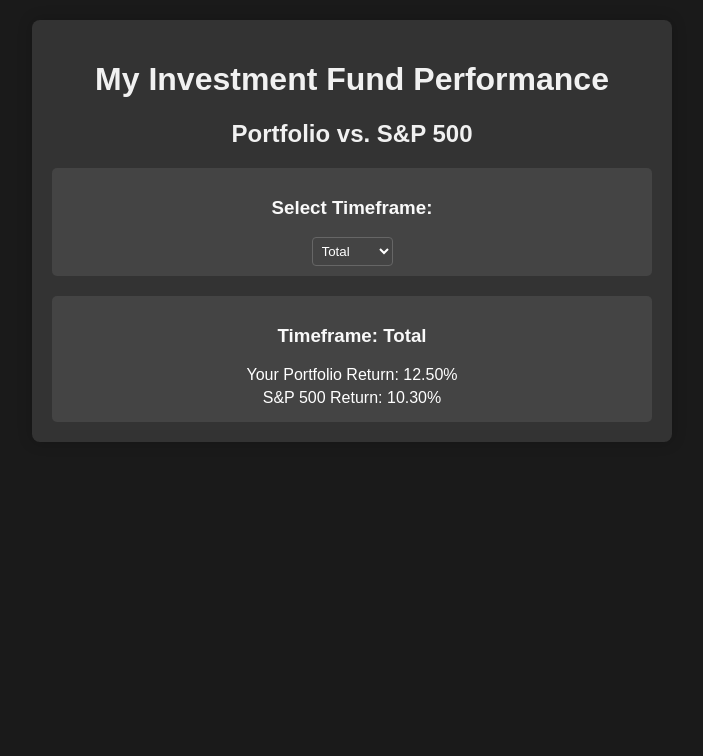
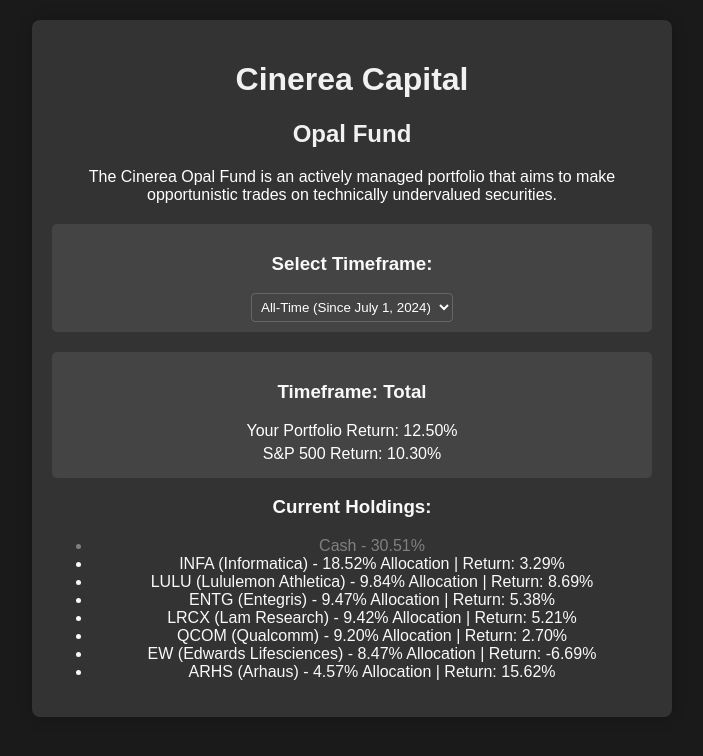
Before and after one commit to ayaancc/opal, a plain HTML site: page index.html in a window 1280 px wide. Shown: the whole page, without its empty margins (288-991 px from the left). Drawn offline with Linux system fonts and the light colour scheme.

Commit message:
Update index.html

```diff
--- a/index.html
+++ b/index.html
@@ -4,25 +4,41 @@
     <meta charset="UTF-8">
     <meta name="viewport" content="width=device-width, initial-scale=1.0">
     <link rel="stylesheet" href="style.css">
-    <title>Portfolio vs S&P 500 Performance</title>
+    <title>Cinerea Capital - Opal Fund Performance</title>
 </head>
 <body>
     <div id="container">
-        <h1>My Investment Fund Performance</h1>
-        <h2>Portfolio vs. S&P 500</h2>
+        <h1>Cinerea Capital</h1>
+        <h2>Opal Fund</h2>
+
+        <p class="description">The Cinerea Opal Fund is an actively managed portfolio that aims to make opportunistic trades on technically undervalued securities.</p>
 
         <div id="return-display">
             <h3>Select Timeframe:</h3>
             <select id="timeframe-selector">
-                <option value="Total">Total</option>
-                <option value="1 Month">1 Month</option>
-                <option value="1 Week">1 Week</option>
+                <option value="all-time">All-Time (Since July 1, 2024)</option>
+                <option value="1-month">1 Month</option>
+                <option value="1-week">1 Week</option>
             </select>
         </div>
 
         <div id="comparison-display">
             <!-- This is where the portfolio vs S&P 500 return data will be displayed -->
         </div>
+
+        <div id="holdings-list">
+            <h3>Current Holdings:</h3>
+            <ul>
+                <li style="color: gray;">Cash - 30.51%</li>
+                <li>INFA (Informatica) - 18.52% Allocation | Return: 3.29%</li>
+                <li>LULU (Lululemon Athletica) - 9.84% Allocation | Return: 8.69%</li>
+                <li>ENTG (Entegris) - 9.47% Allocation | Return: 5.38%</li>
+                <li>LRCX (Lam Research) - 9.42% Allocation | Return: 5.21%</li>
+                <li>QCOM (Qualcomm) - 9.20% Allocation | Return: 2.70%</li>
+                <li>EW (Edwards Lifesciences) - 8.47% Allocation | Return: -6.69%</li>
+                <li>ARHS (Arhaus) - 4.57% Allocation | Return: 15.62%</li>
+            </ul>
+        </div>
     </div>
 
     <script src="script.js"></script>
```
